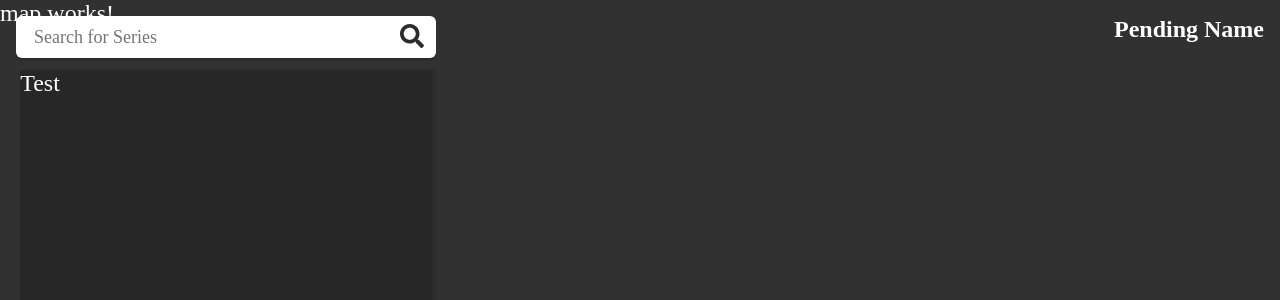
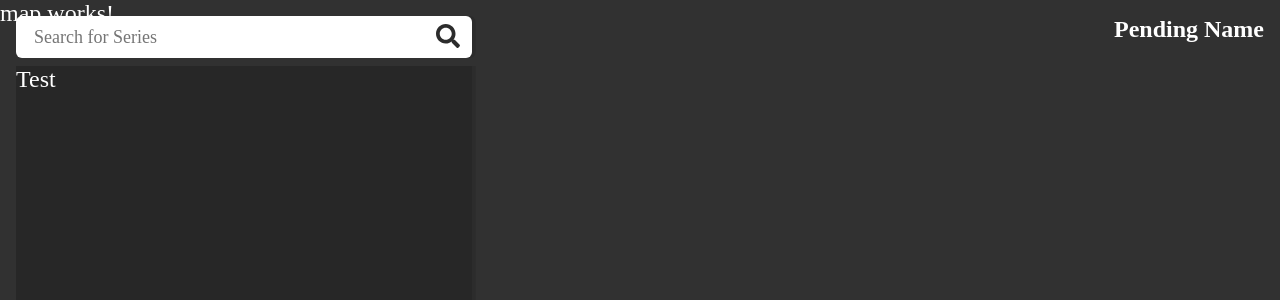
Before and after one commit to MitchellWayne/map-museum-angular-client, an Angular app: page / in a window 1280 px wide. Shown: the top 300 px of the page. Built offline with nearby package versions, Linux system fonts and the light colour scheme; a web font is replaced by a local one.

Commit message:
header searchbar style tuning

```diff
--- a/src/app/components/header/header-infobox/header-infobox.component.scss
+++ b/src/app/components/header/header-infobox/header-infobox.component.scss
@@ -1,11 +1,9 @@
 @use '/src/defaults' as d;
 
 .infoboxContainer {
-  margin-top: .5em;
-
   width: 100%;
   height: 100%;
 
   background-color: d.$infobox;
-  box-shadow: 3px 0 2px d.$black;
+  box-shadow: .15em 0 0 d.$black;
 }
--- a/src/app/components/header/header-searchbar/header-searchbar.component.scss
+++ b/src/app/components/header/header-searchbar/header-searchbar.component.scss
@@ -2,11 +2,11 @@
 
 .searchbarContainer {
   height: 1.75em;
-  width: 17.5em;
 
   background-color: d.$white;
   border-radius: .25em;
-  box-shadow: 0 3px 0 d.$black;
+  box-shadow: .15em 0 0 d.$black;
+
 
   form {
     display: flex;
--- a/src/app/components/header/header.component.scss
+++ b/src/app/components/header/header.component.scss
@@ -1,3 +1,5 @@
+@use '/src/defaults' as d;
+
 .headerContainer {
   display: flex;
   flex-direction: row;
@@ -9,14 +11,21 @@
   &__mainInterface {
     display: flex;
     flex-direction: column;
-    align-items: center;
+    align-items: flex-start;
 
     overflow: hidden;
     height: 96vh;
+    width: 20em;
+
+    app-header-searchbar {
+      margin: 0;
+      width: 95%;
+    }
 
     app-header-infobox {
-      width: 98%;
-      height: 90vh;
+      margin: 1vh 0 0 0;
+      width: 95%;
+      height: 100%;
     }
   }
 }
```
